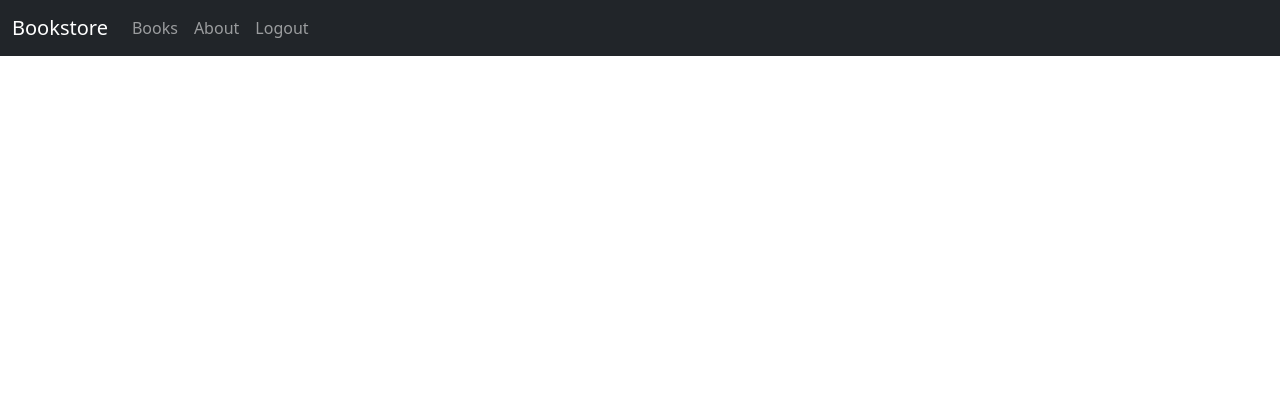
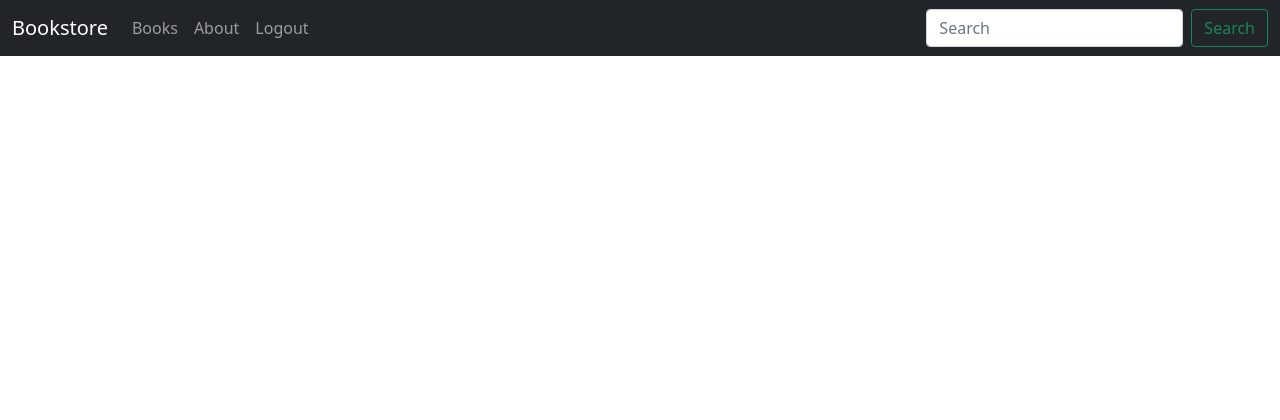
Before and after one commit to tayfunka/djangoforprofessionals_book, a Django app: page /books/ in a window 1280 px wide. Shown: the top 420 px of the page. Run offline with Django 5.2, Linux system fonts and the light colour scheme; the visitor is signed in with stand-in values (Sample User, id 1); data that the repository does not hold is empty; parts of the project's set-up code (start-up, migrations or seed data) failed here and were passed over.

Commit message:
page 229

```diff
--- a/ch4-bookstore/books/urls.py
+++ b/ch4-bookstore/books/urls.py
@@ -1,8 +1,9 @@
 from django.urls import path
 
-from .views import BookListView, BookDetailView
+from .views import BookListView, BookDetailView, SearchResultsListView
 
 urlpatterns = [
     path('', BookListView.as_view(), name='book_list'),
     path('<uuid:pk>/', BookDetailView.as_view(), name='book_detail'),
+    path('search/', SearchResultsListView.as_view(), name='search_results'),
 ]
--- a/ch4-bookstore/books/views.py
+++ b/ch4-bookstore/books/views.py
@@ -1,5 +1,6 @@
 from django.contrib.auth.mixins import LoginRequiredMixin, PermissionRequiredMixin
 from django.views.generic import ListView, DetailView
+from django.db.models import Q
 
 from .models import Book
 
@@ -17,3 +18,15 @@ class BookDetailView(LoginRequiredMixin, PermissionRequiredMixin, DetailView):
     template_name = 'books/book_detail.html'
     login_url = 'account_login'
     permission_required = 'books.special_status'
+
+
+class SearchResultsListView(ListView):
+    model = Book
+    context_object_name = 'book_list'
+    template_name = 'books/search_results.html'
+
+    def get_queryset(self):
+        query = self.request.GET.get('q')
+        return Book.objects.filter(
+            Q(title__icontains=query) | Q(author__icontains=query)
+        )
--- a/ch4-bookstore/templates/_base.html
+++ b/ch4-bookstore/templates/_base.html
@@ -34,7 +34,12 @@
           <li class="nav-item">
           <a class="nav-link" href="{% url 'account_signup' %}">Sign Up</a>
           </li>
-          {% endif %} </ul>
+          {% endif %}
+        </ul>
+        <form class='d-flex' action="{% url 'search_results' %}" method='GET'>
+          <input class='form-control me-2' type='search' name='q' placeholder='Search' aria-label='Search'>
+          <button class='btn btn-outline-success' type='submit'>Search</button>
+        </form>
       </div>
     </div>
   </nav>
```
Also changed, not shown: ch4-bookstore/templates/books/search_results.html (added, +14 -0 lines).
